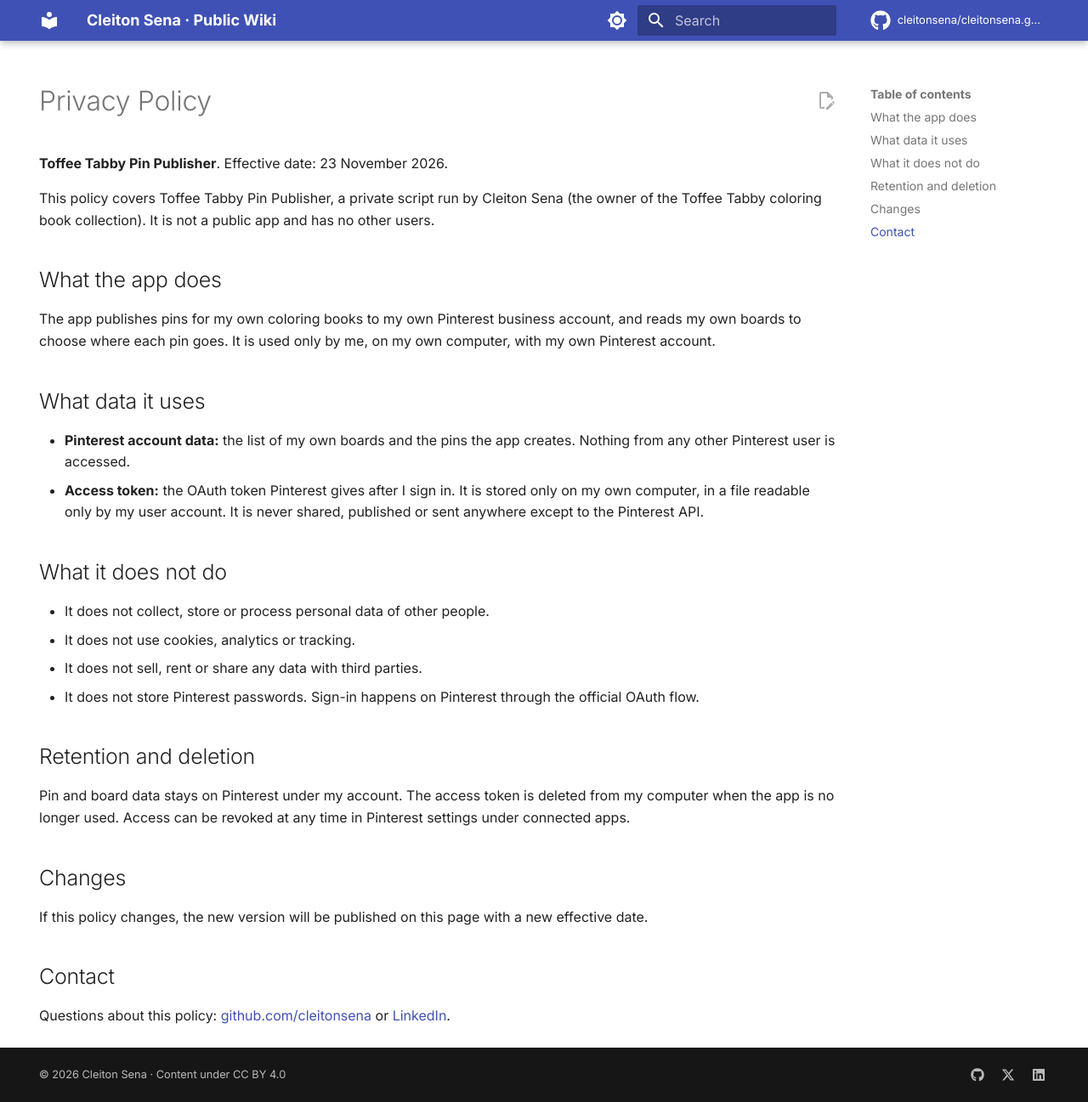
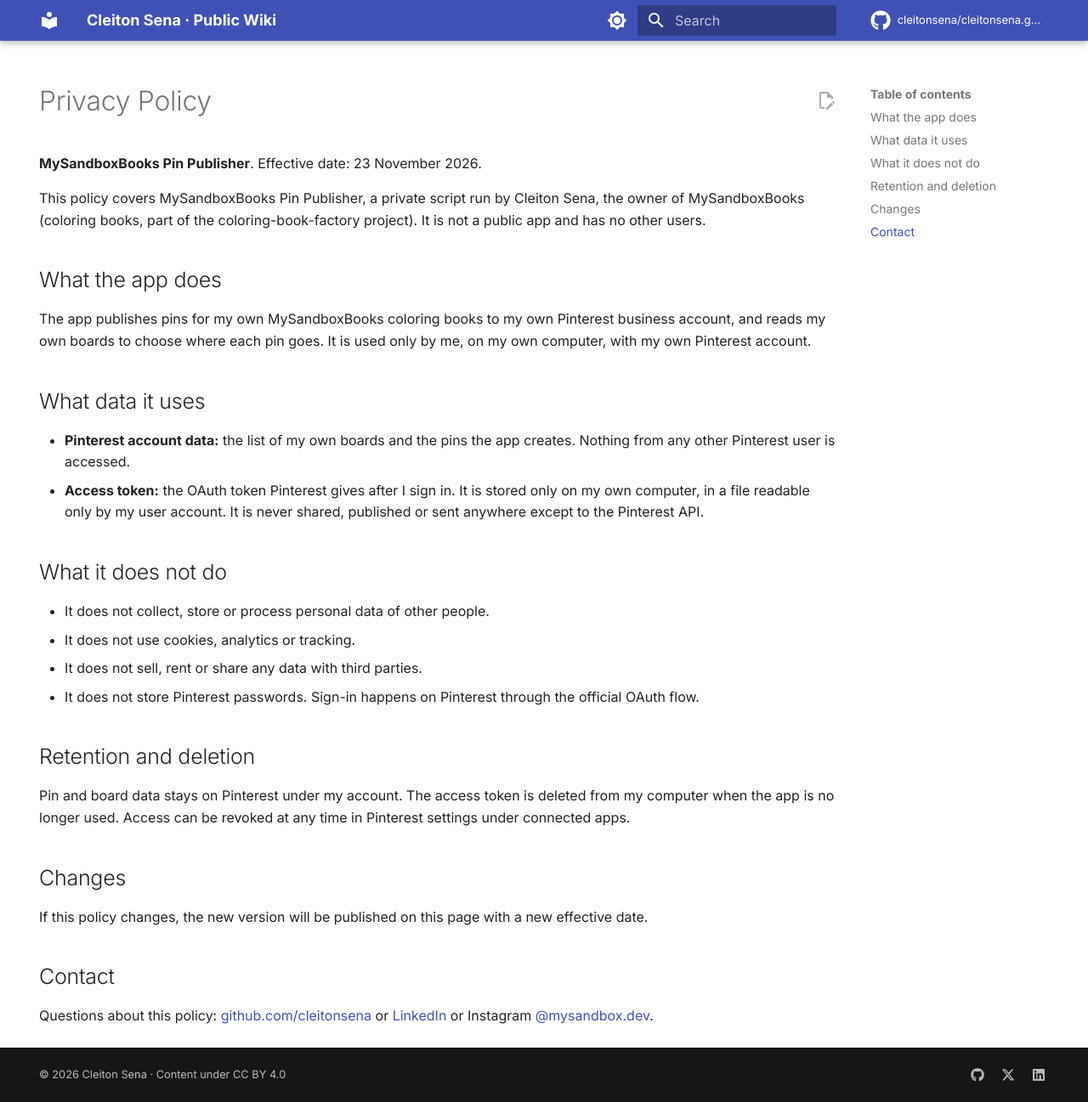
Before and after one commit to cleitonsena/cleitonsena.github.io, an MkDocs documentation site: the page built from docs/privacy.md, in a window 1280 px wide and 1297 px high. Shown: the whole window at 85% size. Built offline with MkDocs 1.6.1 and Material for MkDocs 9.7.7, drawn with Linux system fonts in a browser that asks for light colours; comment, search, counter and statistics services are not loaded.

Commit message:
Rename privacy policy app to MySandboxBooks Pin Publisher
Co-Authored-By: Claude Opus 5.5 <noreply@anthropic.com>

```diff
--- a/docs/privacy.md
+++ b/docs/privacy.md
@@ -6,13 +6,13 @@ hide:
 
 # Privacy Policy
 
-**Toffee Tabby Pin Publisher**. Effective date: 23 November 2026.
+**MySandboxBooks Pin Publisher**. Effective date: 23 November 2026.
 
-This policy covers Toffee Tabby Pin Publisher, a private script run by Cleiton Sena (the owner of the Toffee Tabby coloring book collection). It is not a public app and has no other users.
+This policy covers MySandboxBooks Pin Publisher, a private script run by Cleiton Sena, the owner of MySandboxBooks (coloring books, part of the coloring-book-factory project). It is not a public app and has no other users.
 
 ## What the app does
 
-The app publishes pins for my own coloring books to my own Pinterest business account, and reads my own boards to choose where each pin goes. It is used only by me, on my own computer, with my own Pinterest account.
+The app publishes pins for my own MySandboxBooks coloring books to my own Pinterest business account, and reads my own boards to choose where each pin goes. It is used only by me, on my own computer, with my own Pinterest account.
 
 ## What data it uses
 
@@ -36,4 +36,4 @@ If this policy changes, the new version will be published on this page with a ne
 
 ## Contact
 
-Questions about this policy: [github.com/cleitonsena](https://github.com/cleitonsena) or [LinkedIn](https://www.linkedin.com/in/cleiton-sena/).
+Questions about this policy: [github.com/cleitonsena](https://github.com/cleitonsena) or [LinkedIn](https://www.linkedin.com/in/cleiton-sena/) or Instagram [@mysandbox.dev](https://www.instagram.com/mysandbox.dev/).
```
